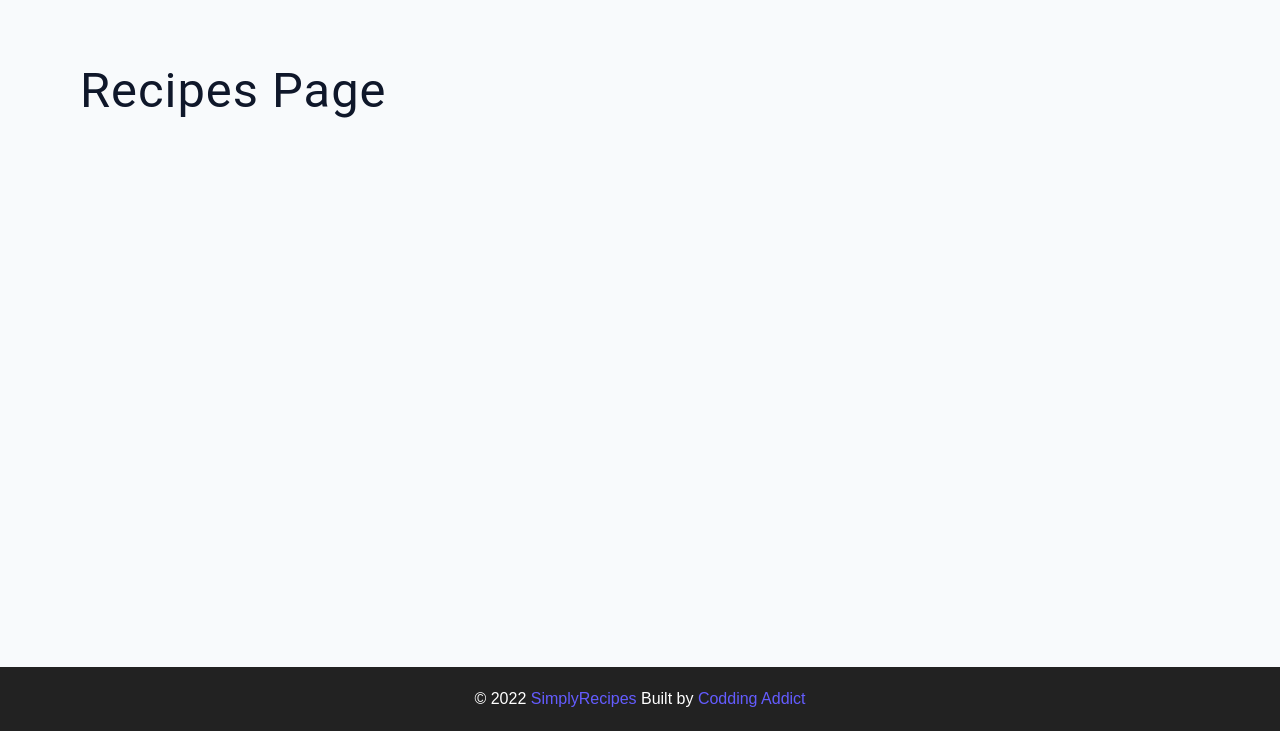
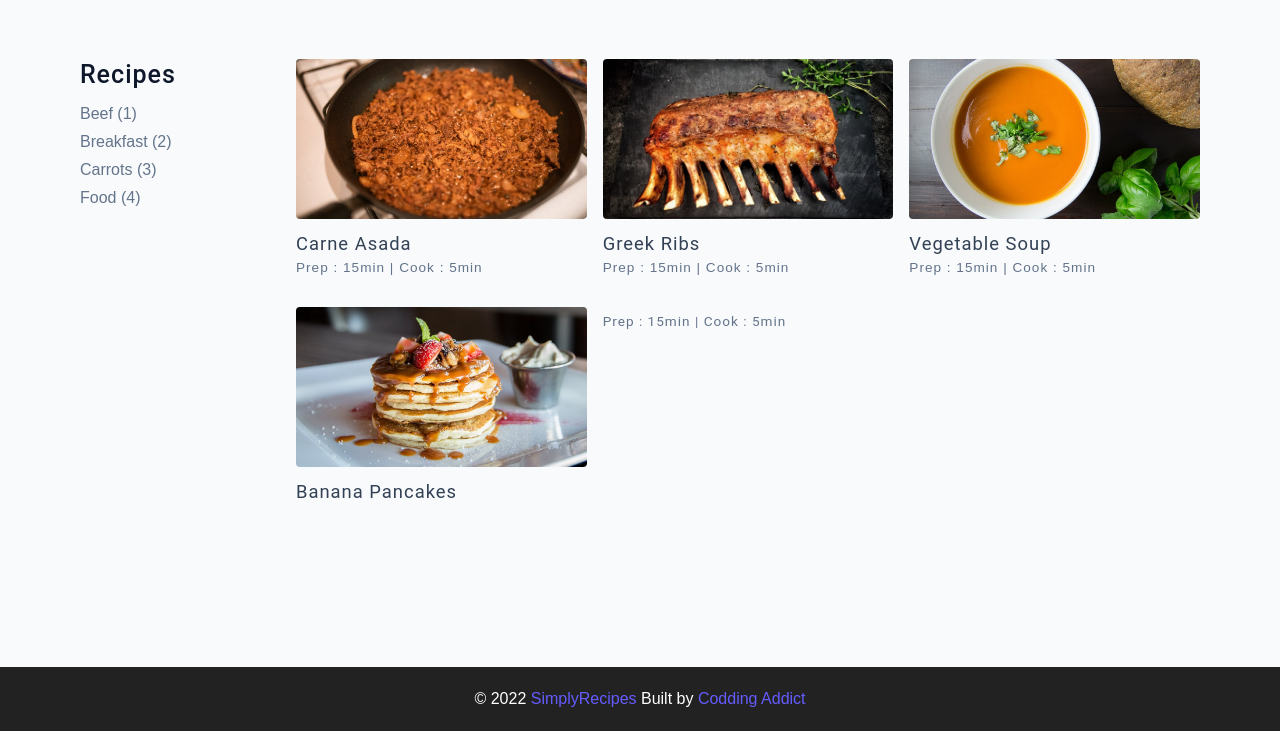
Before and after one commit to ucianoo/simply_recipees, a plain HTML site: page starter/recipes.html in a window 1280 px wide. Shown: the part 69-800 px from the top of the page. Drawn offline with Linux system fonts and the light colour scheme.

Commit message:
Error page, tag page and recipe page for Simply recipe.

```diff
--- a/starter/css/main.css
+++ b/starter/css/main.css
@@ -535,6 +535,19 @@ Recipes
 }
 /*
 ================
+Error
+================
+*/
+.error-page {
+  text-align: center;
+  padding-top: 5rem;
+}
+
+.error-page h1 {
+  font-size: 9rem;
+}
+/*
+================
 
 ================
 */
--- a/starter/recipes.html
+++ b/starter/recipes.html
@@ -45,7 +45,54 @@
    <!-- end of nav-->
    <!-- main -->
    <main class="page">
-    <h1>Recipes Page</h1>
+    <!--recipes container-->
+    <section class="recipes-container">
+      <!--tags container-->
+      <div class="tags-container">
+        <h4>recipes</h4>
+        <div class="tags-list">
+          <a href="tag-template.html">Beef (1)</a>
+          <a href="tag-template.html">Breakfast (2)</a>
+          <a href="tag-template.html">Carrots (3)</a>
+          <a href="tag-template.html">Food (4)</a>
+        </div>
+      </div>
+      <!--end of tag container-->
+
+      <!--recipes list-->
+      <div class="recipes-list">
+        <!--single recipe-->
+        <a href="single-recipe.html" class="recipe">
+        <img src="./assets/recipes/recipe-1.jpeg"  alt="food" class="img recipe-img">
+        <h5>carne asada</h5>
+        <p>Prep : 15min | Cook : 5min</p>
+        </a>
+        <!--end of single recipe-->
+        <!--single recipe-->
+        <a href="single-recipe.html" class="recipe">
+          <img src="./assets/recipes/recipe-2.jpeg"  alt="food" class="img recipe-img">
+          <h5>greek ribs</h5>
+          <p>Prep : 15min | Cook : 5min</p>
+          </a>
+          <!--end of single recipe-->
+          <!--single recipe-->
+        <a href="single-recipe.html" class="recipe">
+          <img src="./assets/recipes/recipe-3.jpeg"  alt="food" class="img recipe-img">
+          <h5>vegetable soup</h5>
+          <p>Prep : 15min | Cook : 5min</p>
+          </a>
+          <!--end of single recipe-->
+          <!--single recipe-->
+        <a href="single-recipe.html" class="recipe">
+          <img src="./assets/recipes/recipe-4.jpeg"  alt="food" class="img recipe-img">
+          <h5>banana pancakes<h5>
+          <p>Prep : 15min | Cook : 5min</p>
+          </a>
+          <!--end of single recipe-->
+      </div>
+      <!--end of recipes list-->
+    </section>
+    <!--end of recipes container-->
    </main>
    <!--end of main-->
    <!--footer-->
```
Also changed, not shown: starter/404.html (+5 -2 lines), starter/tag-template.html (+35 -1 lines).
